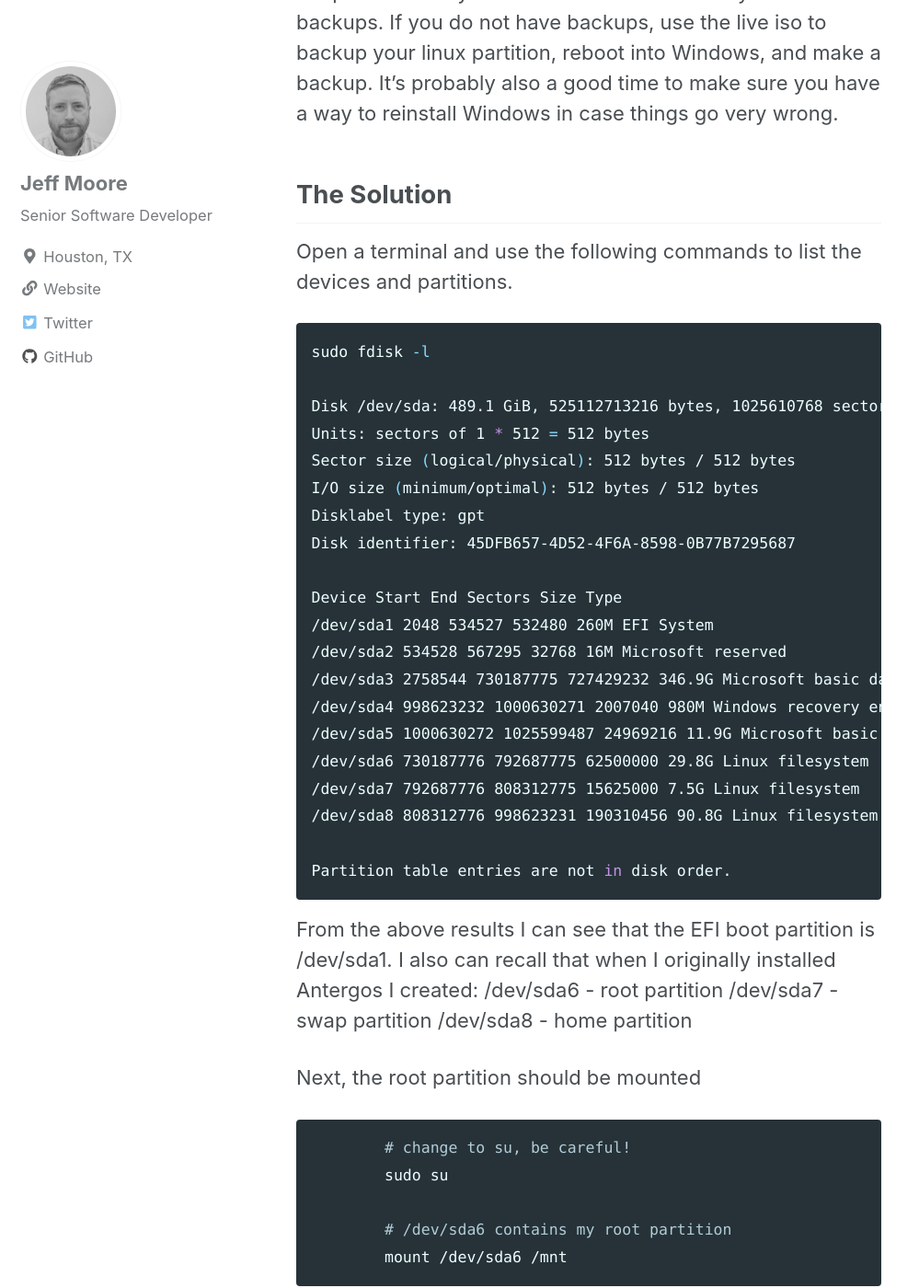
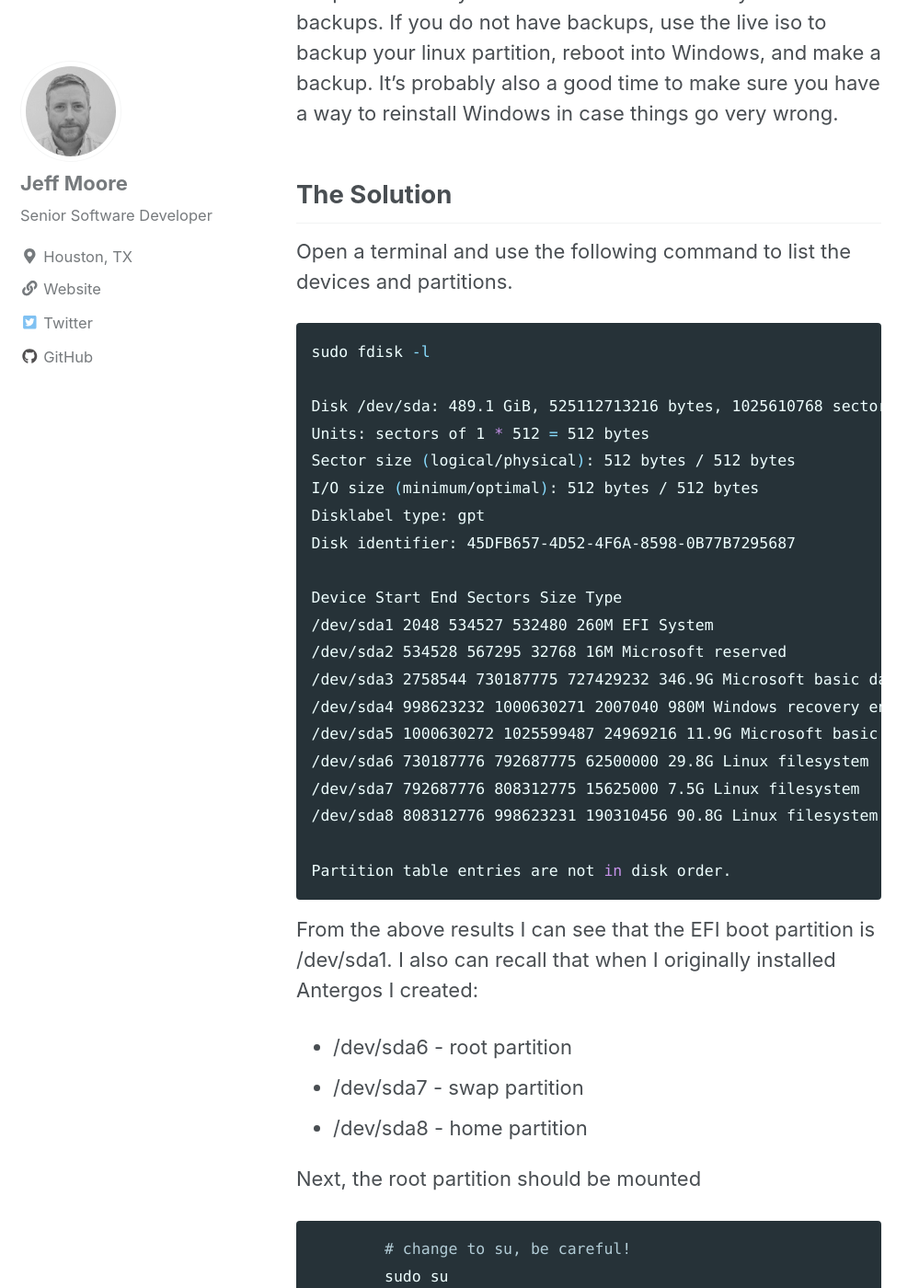
Before and after one commit to jemoore/old-jemoore.github.io, a Jekyll site: the page built from _posts/2018-09-16-efi-boot-antergos.md, in a window 1280 px wide and 1400 px high, scrolled down 1949 px. Shown: the whole window at 92% size, without its empty margins (0-999 px from the left). Built offline with Jekyll 4.4.1, drawn with Linux system fonts in a browser that asks for light colours; cached includes are drawn as plain includes; nearby versions of some CDN libraries.

Commit message:
Add missed files for previous commit.  Rename page with tags.  Fix typos/formating in post.

````diff
--- a/_data/navigation.yml
+++ b/_data/navigation.yml
@@ -2,8 +2,8 @@
 main:
   - title: "About"
     url: /about/
-  - title: "Linux"
-    url: /linux/
+  - title: "Posts by Tag"
+    url: /tags/
   # - title: "About"
   #   url: https://mmistakes.github.io/minimal-mistakes/about/
   # - title: "Sample Posts"
--- a/_posts/2018-09-16-efi-boot-antergos.md
+++ b/_posts/2018-09-16-efi-boot-antergos.md
@@ -21,7 +21,7 @@
 
 ## The Solution
 
-Open a terminal and use the following commands to list the devices and partitions.
+Open a terminal and use the following command to list the devices and partitions.
 
 ```bash
 sudo fdisk -l
@@ -48,9 +48,9 @@
 
 From the above results I can see that the EFI boot partition is /dev/sda1.
 I also can recall that when I originally installed Antergos I created:
-/dev/sda6 - root partition
-/dev/sda7 - swap partition
-/dev/sda8 - home partition
+* /dev/sda6 - root partition
+* /dev/sda7 - swap partition
+* /dev/sda8 - home partition
 
 Next, the root partition should be mounted
 
````
